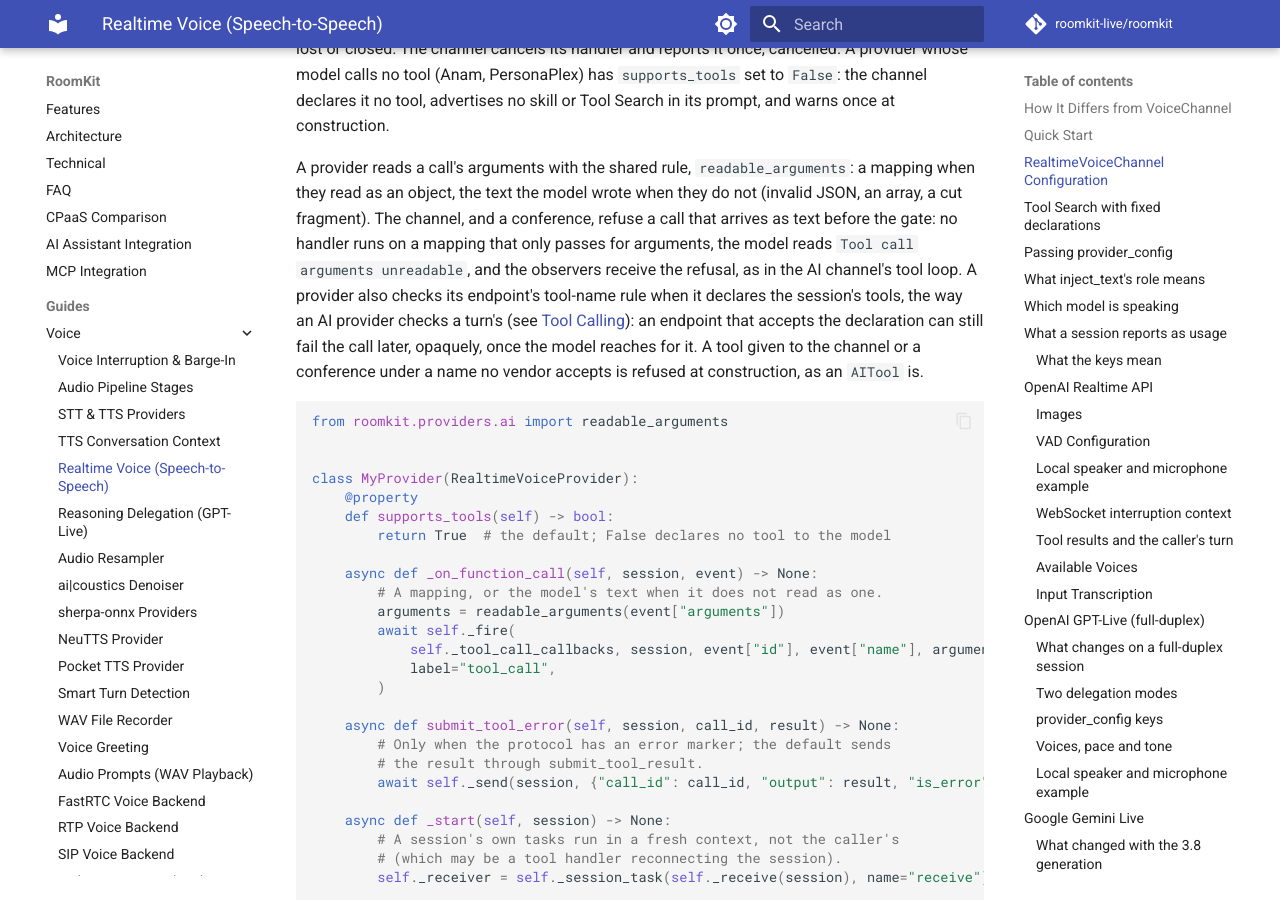
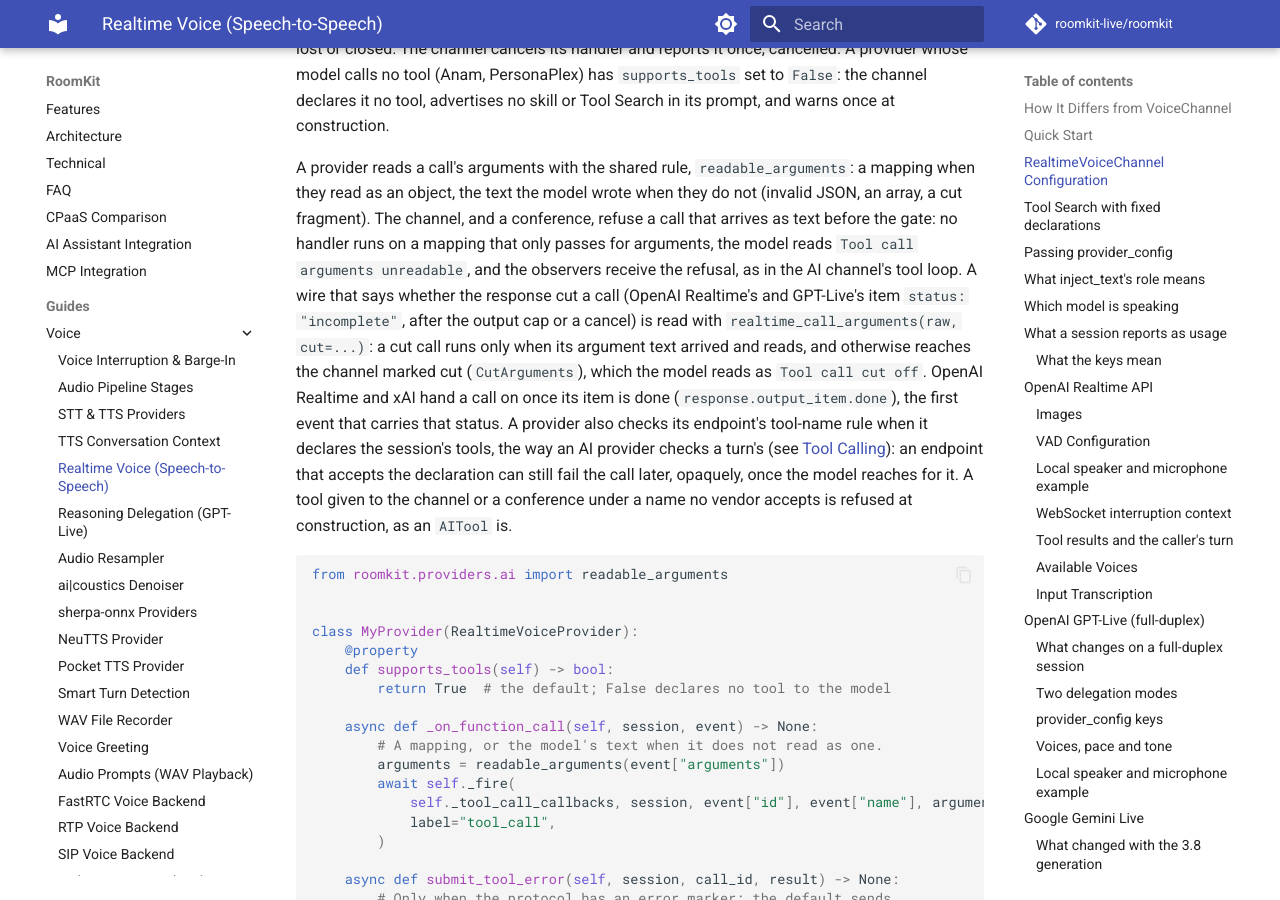
Before and after one commit to roomkit-live/roomkit-docs, an MkDocs documentation site: the page built from docs/guides/realtime-voice-providers.md, in a window 1280 px wide and 900 px high, scrolled down 3070 px. Built offline with MkDocs 1.6.1 and Material for MkDocs 9.7.7, drawn with Linux system fonts in a browser that asks for light colours; comment, search, counter and statistics services are not loaded.

Commit message:
docs(realtime): a provider whose wire tells a cut reads a call through the realtime cut rule, and OpenAI Realtime hands a call on once its item is done (RMK-455)

```diff
--- a/docs/guides/realtime-voice-providers.md
+++ b/docs/guides/realtime-voice-providers.md
@@ -118,7 +118,13 @@ model wrote when they do not (invalid JSON, an array, a cut fragment). The
 channel, and a conference, refuse a call that arrives as text before the gate:
 no handler runs on a mapping that only passes for arguments, the model reads
 `Tool call arguments unreadable`, and the observers receive the refusal, as in
-the AI channel's tool loop. A provider also checks its endpoint's tool-name
+the AI channel's tool loop. A wire that says whether the response cut a call
+(OpenAI Realtime's and GPT-Live's item `status: "incomplete"`, after the
+output cap or a cancel) is read with `realtime_call_arguments(raw, cut=...)`:
+a cut call runs only when its argument text arrived and reads, and otherwise
+reaches the channel marked cut (`CutArguments`), which the model reads as
+`Tool call cut off`. OpenAI Realtime and xAI hand a call on once its item is
+done (`response.output_item.done`), the first event that carries that status. A provider also checks its endpoint's tool-name
 rule when it declares the session's tools, the way an AI provider checks a
 turn's (see [Tool Calling](tool-calling.md)): an endpoint that accepts the
 declaration can still fail the call later, opaquely, once the model reaches
```
Also changed, not shown: docs/features.md (+1 -1 lines).
